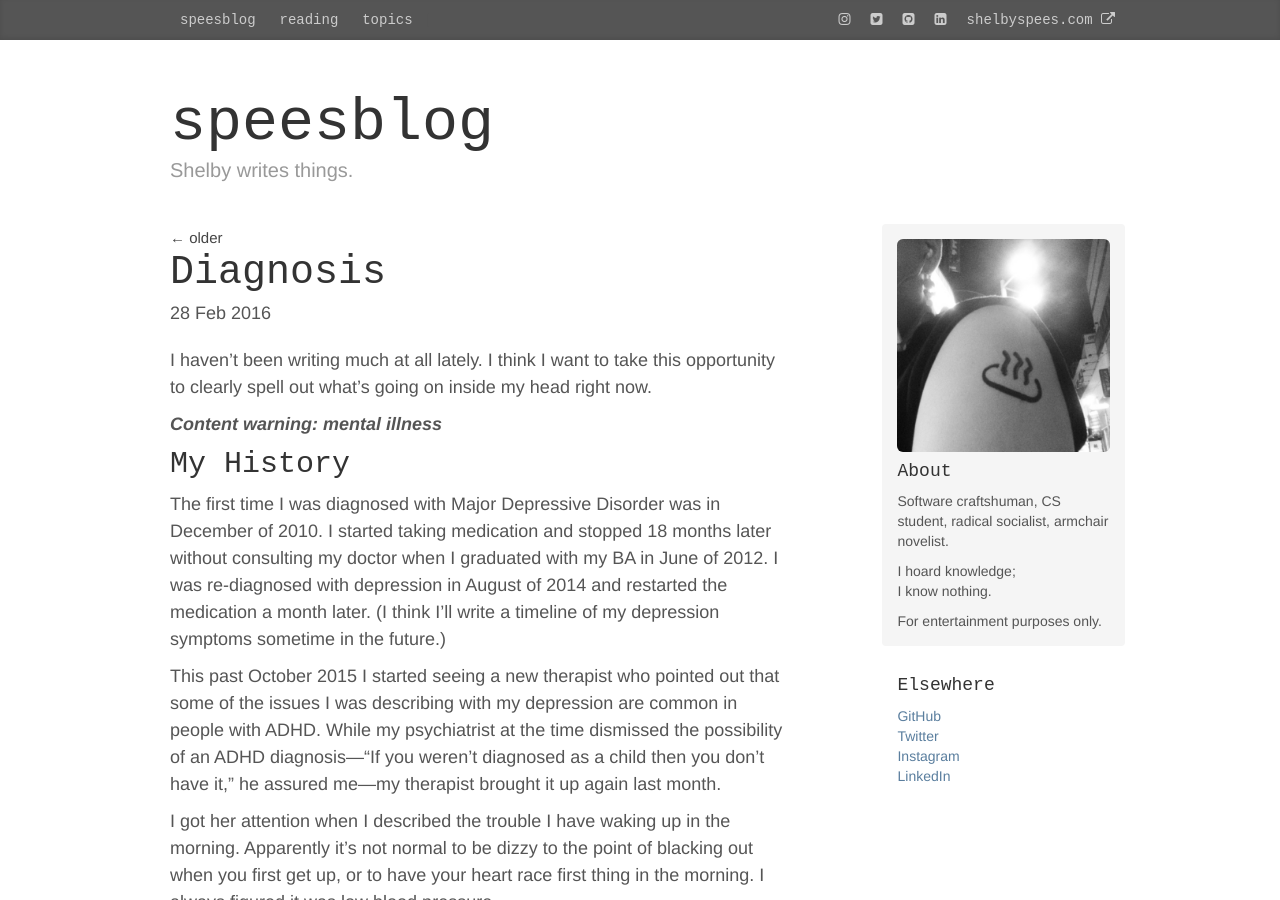
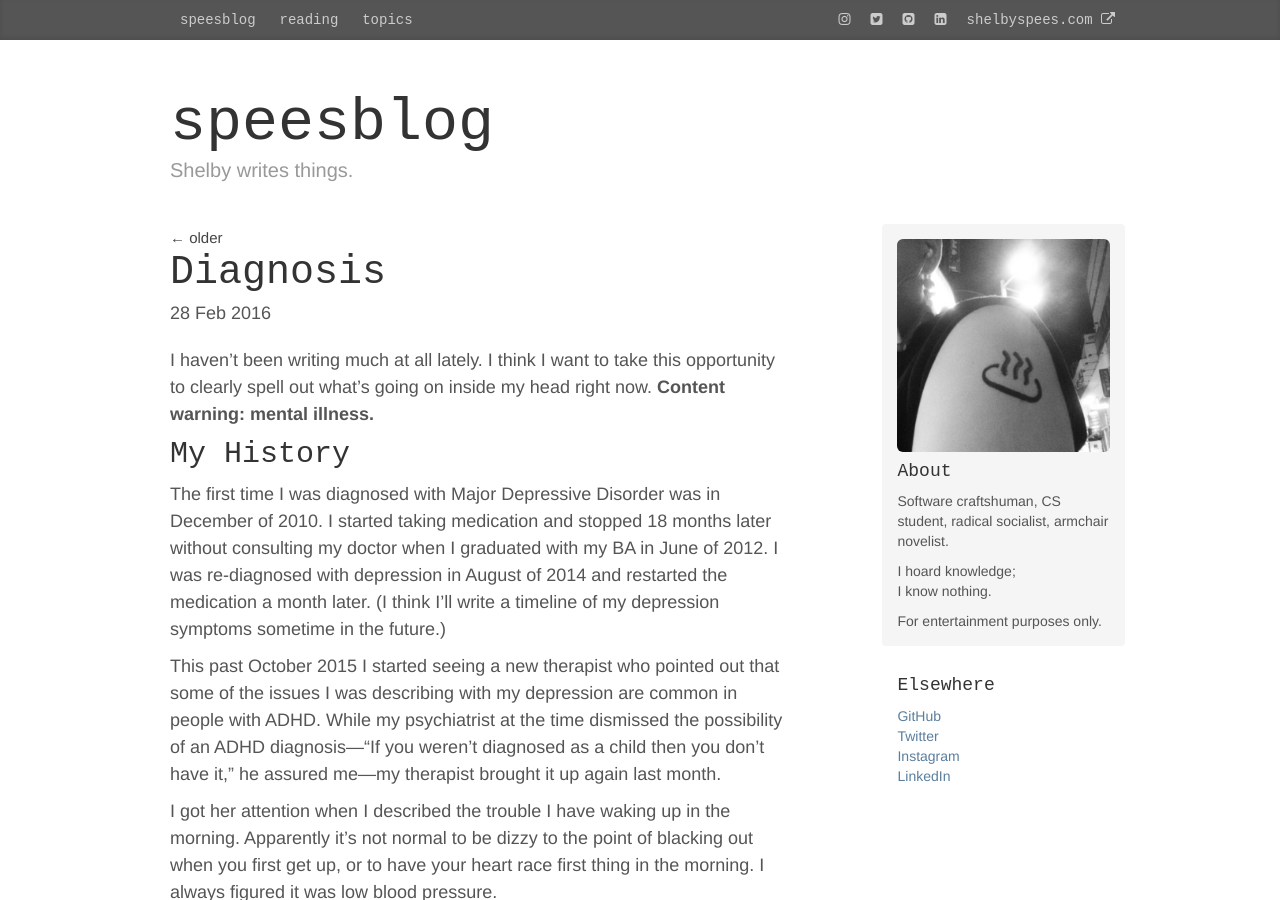
Before and after one commit to shelbyspees/speesblog, a Jekyll site: the page built from _posts/2016-02-28-diagnosis.md, in a window 1280 px wide and 900 px high. Built offline with Jekyll 4.4.1, drawn with Linux system fonts in a browser that asks for light colours; nearby versions of some CDN libraries.

Commit message:
Update config, fix post

```diff
--- a/_config.yml
+++ b/_config.yml
@@ -17,7 +17,7 @@
     url:          /topics
 
 
-highlighter:      pygments
+highlighter:      rouge
 permalink:        pretty
 markdown:         kramdown
 redcarpet:
--- a/_posts/2016-02-28-diagnosis.md
+++ b/_posts/2016-02-28-diagnosis.md
@@ -4,9 +4,7 @@
 category: health
 ---
 
-I haven't been writing much at all lately. I think I want to take this opportunity to clearly spell out what's going on inside my head right now.
-
-***Content warning: mental illness***
+I haven't been writing much at all lately. I think I want to take this opportunity to clearly spell out what's going on inside my head right now. **Content warning: mental illness.**
 
 ## My History
 
```
